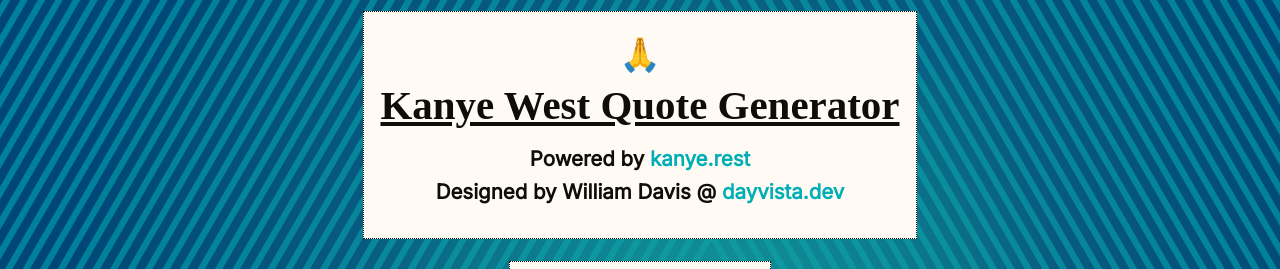
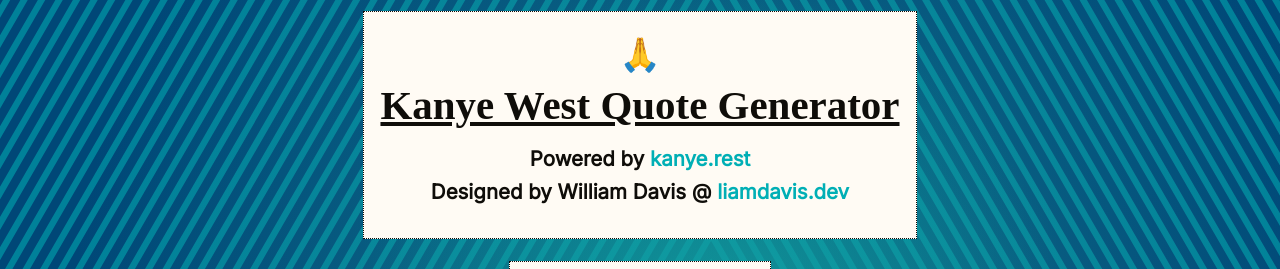
Before and after one commit to dayvista/randomquotemachine, a React (Create React App) app: page / in a window 1280 px wide. Shown: the top 269 px of the page. Built offline with nearby package versions, Linux system fonts and the light colour scheme; no server answers; a web font is replaced by a local one.

Commit message:
Changed dayvista.dev link to proper link (liamdavis.dev).

```diff
--- a/src/App.js
+++ b/src/App.js
@@ -31,11 +31,11 @@ class App extends Component {
                 <br />
                 Designed by William Davis @{" "}
                 <a
-                  href="https://dayvista.dev"
+                  href="https://liamdavis.dev"
                   target="_blank"
                   rel="noopener noreferrer"
                 >
-                  dayvista.dev
+                  liamdavis.dev
                 </a>
               </h2>
             </Card.Header>
```
